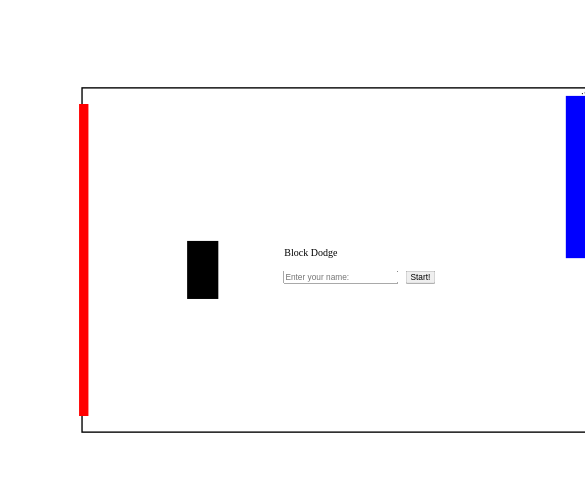
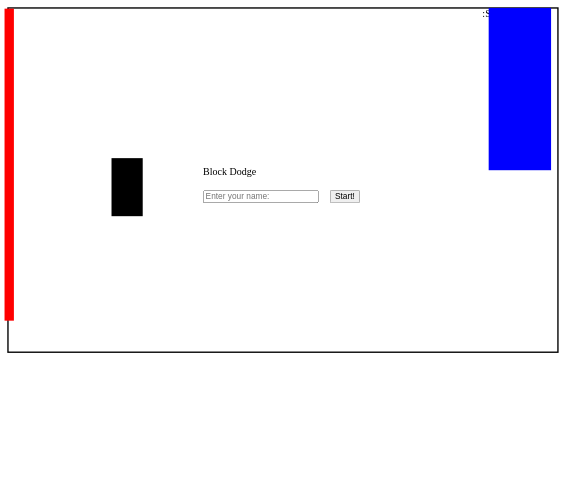
Before and after one commit to JAZ-CO/Block_Dodge-game, a plain HTML site: page index.html in a window 390 px wide. Shown: the top 500 px of the page, 585 px wide, since content can reach past the window. Drawn offline with Linux system fonts and the light colour scheme.

Commit message:
7/31/2023 2nd : The website gets zoomed-out from the upper-left corner

```diff
--- a/style.css
+++ b/style.css
@@ -93,6 +93,7 @@
 @media(max-width: 768px){
 
     *{
+        transform-origin: 0 0;
         transform: scale(0.91);
     }
 
```
